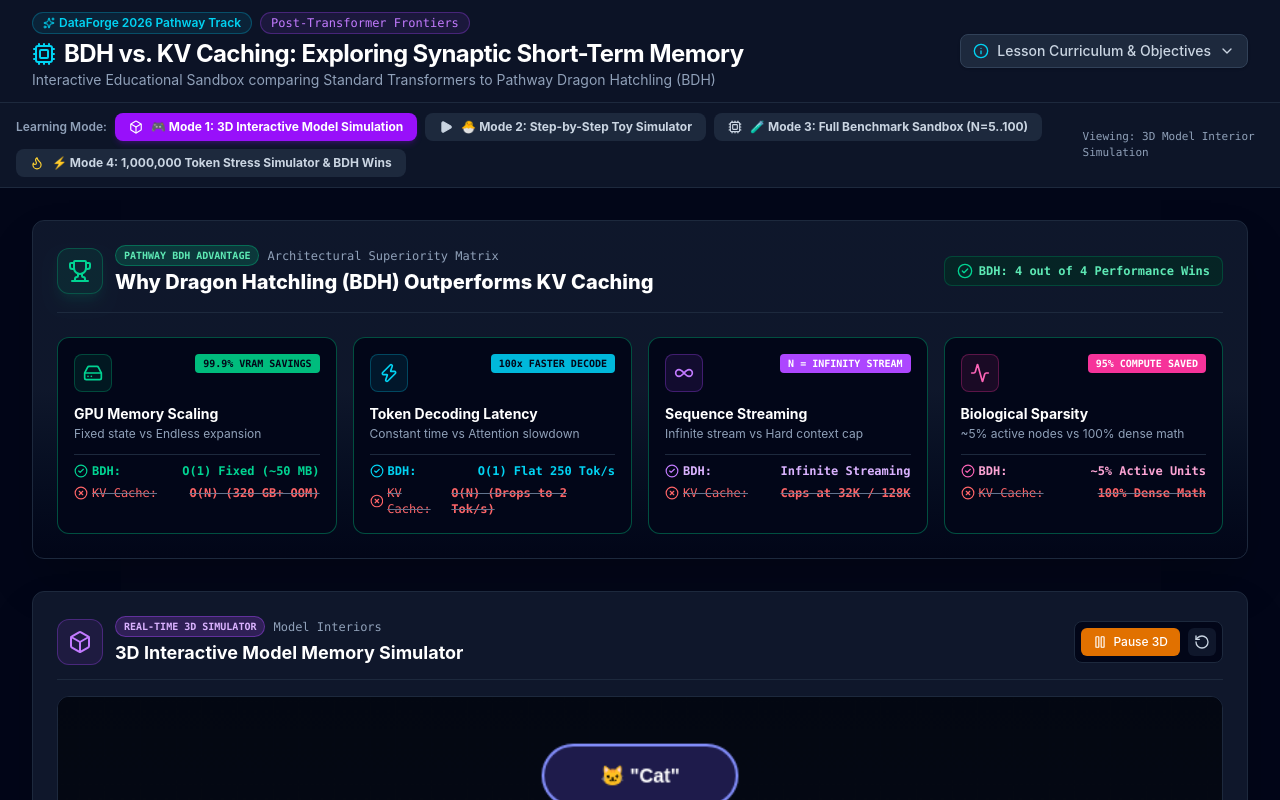
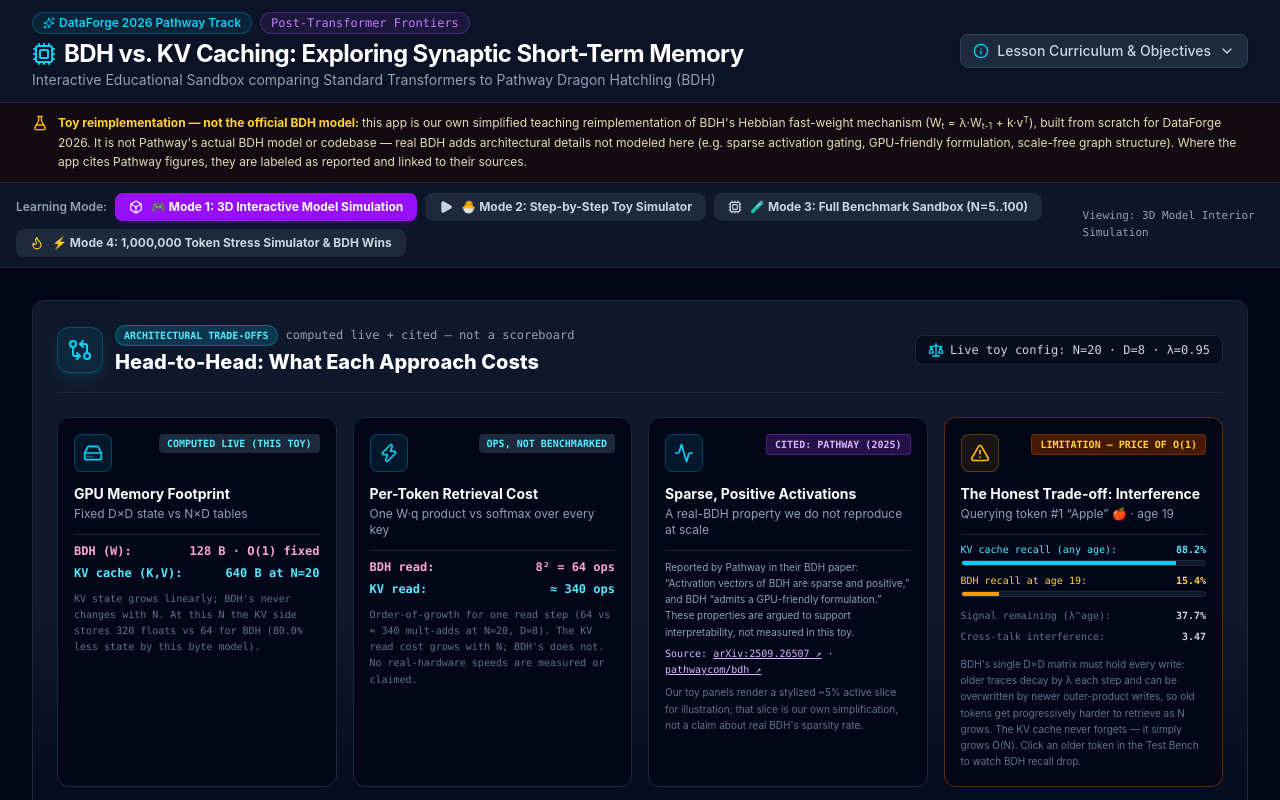
Before and after one commit to HorizonXDev/cache-vs-hatch, a React (Vite) app: page / in a window 1280 px wide. Shown: the top 800 px of the page. Built offline with nearby package versions, Linux system fonts and the light colour scheme.

Commit message:
fix: Minor issues resolved

```diff
--- a/src/App.tsx
+++ b/src/App.tsx
@@ -18,7 +18,7 @@
   computeBDHSynapticMatrix,
   queryModels,
 } from './utils/mathEngine';
-import { Sparkles, Cpu, Play, Flame, Box } from 'lucide-react';
+import { Sparkles, Cpu, Play, Flame, Box, FlaskConical } from 'lucide-react';
 
 export function App() {
   // Main view mode: '3d' (3D Interactive Model Simulation) vs 'toy' (5-token simulator) vs 'sandbox' (Full N=5..100) vs 'stress' (1,000,000 token simulator)
@@ -73,6 +73,22 @@
     <div className="min-h-screen bg-slate-950 text-slate-100 flex flex-col font-sans antialiased selection:bg-cyan-500 selection:text-black">
       {/* Header Banner */}
       <HeaderBanner />
+
+      {/* Toy reimplementation disclosure — hackathon rule: toy models must be identified as such */}
+      <div className="border-b border-amber-900/40 bg-amber-950/25">
+        <div className="max-w-7xl mx-auto px-4 py-2.5 sm:px-6 lg:px-8 flex items-start gap-2.5 text-[11px] sm:text-xs leading-relaxed text-amber-100/90">
+          <FlaskConical className="w-4 h-4 text-amber-400 shrink-0 mt-0.5" />
+          <p>
+            <span className="font-bold text-amber-300">Toy reimplementation — not the official BDH model: </span>
+            this app is our own simplified teaching reimplementation of BDH's Hebbian fast-weight
+            mechanism (W<sub>t</sub> = λ·W<sub>t-1</sub> + k·v<sup>T</sup>), built from scratch for
+            DataForge 2026. It is not Pathway's actual BDH model or codebase — real BDH adds
+            architectural details not modeled here (e.g. sparse activation gating, GPU-friendly
+            formulation, scale-free graph structure). Where the app cites Pathway figures, they are
+            labeled as reported and linked to their sources.
+          </p>
+        </div>
+      </div>
 
       {/* Mode Switcher Navigation Bar */}
       <div className="bg-slate-900/90 border-b border-slate-800 px-4 py-2.5">
@@ -153,8 +169,16 @@
 
       {/* Main Content Area */}
       <main className="flex-1 max-w-7xl w-full mx-auto p-4 sm:p-6 lg:p-8 space-y-8">
-        {/* Head-to-Head Victory Dashboard (Always accessible at top) */}
-        <VictoryDashboard />
+        {/* Head-to-Head Trade-off Dashboard (always accessible at top; fed by live sim state) */}
+        <VictoryDashboard
+          sequenceLength={sequenceLength}
+          dimension={dimension}
+          decayLambda={decayLambda}
+          selectedIndex={validSelectedIndex}
+          transformerState={transformerState}
+          bdhState={bdhState}
+          retrievalResult={retrievalResult}
+        />
 
         {/* MODE 1: 3D Interactive Model Simulation */}
         {viewMode === '3d' && (
--- a/src/components/VictoryDashboard.tsx
+++ b/src/components/VictoryDashboard.tsx
@@ -1,163 +1,292 @@
 import React from 'react';
-import { Trophy, Zap, HardDrive, Infinity as InfinityIcon, Activity, CheckCircle2, XCircle } from 'lucide-react';
+import { Scale, GitCompareArrows, HardDrive, Zap, Activity, AlertTriangle } from 'lucide-react';
+import type { TransformerState, BDHState, RetrievalResult } from '../types/simulation';
+import { formatBytes } from '../utils/mathEngine';
 
-export const VictoryDashboard: React.FC = () => {
+interface VictoryDashboardProps {
+  sequenceLength: number;
+  dimension: number;
+  decayLambda: number;
+  selectedIndex: number;
+  transformerState: TransformerState;
+  bdhState: BDHState;
+  retrievalResult: RetrievalResult;
+}
+
+export const VictoryDashboard: React.FC<VictoryDashboardProps> = ({
+  sequenceLength,
+  dimension,
+  decayLambda,
+  selectedIndex,
+  transformerState,
+  bdhState,
+  retrievalResult,
+}) => {
+  const N = sequenceLength;
+  const D = dimension;
+
+  // --- Memory footprint, computed live from THIS toy's own state ---------------
+  // Stored floats: the KV cache keeps an N×D key matrix + N×D value matrix;
+  // BDH keeps a single D×D weight matrix. 2 bytes/float (fp16) — the same
+  // convention used by the simulator panels (PanelBDH: toyBDHVRAM = D×D×2).
+  const kvFloats = transformerState.keys.length * D * 2; // K and V matrices
+  const bdhFloats = bdhState.weightMatrix.length * (bdhState.weightMatrix[0]?.length ?? 0); // W matrix only
+  const kvBytes = kvFloats * 2;
+  const bdhBytes = bdhFloats * 2;
+  const savingsPct = kvBytes > 0 ? ((kvBytes - bdhBytes) / kvBytes) * 100 : 0;
+
+  // --- Per-token read cost: operation counts from the toy's own shapes --------
+  // BDH read  = one D×D matrix-vector product (W·q).
+  // KV read   = N attention scores (each a length-D dot product) + a length-D
+  //             softmax-weighted sum over the N stored values ≈ 2·N·D + N ops.
+  // These are order-of-growth counts for the read step only — NOT wall-clock
+  // throughput measurements (real Tok/s depends on hardware and kernels).
+  const bdhReadOps = D * D;
+  const kvReadOps = 2 * N * D + N;
+
+  // --- Live retrieval data (reused from queryModels, not recomputed here) ------
+  const { queryToken, transformerAccuracy, bdhAccuracy, decayFactor, interferenceMagnitude } = retrievalResult;
+  const age = N - 1 - selectedIndex;
+
   return (
     <div className="bg-gradient-to-b from-slate-900 via-slate-900 to-slate-950 border border-slate-800 rounded-xl p-5 sm:p-6 shadow-2xl space-y-6">
       {/* Dashboard Title */}
       <div className="flex flex-col sm:flex-row sm:items-center justify-between border-b border-slate-800 pb-4 gap-3">
         <div className="flex items-center gap-3">
-          <div className="p-2.5 rounded-xl bg-emerald-500/10 text-emerald-400 border border-emerald-500/30 shadow-lg shadow-emerald-500/10">
-            <Trophy className="w-6 h-6" />
+          <div className="p-2.5 rounded-xl bg-cyan-500/10 text-cyan-400 border border-cyan-500/30 shadow-lg shadow-cyan-500/10">
+            <GitCompareArrows className="w-6 h-6" />
           </div>
           <div>
             <div className="flex items-center gap-2">
-              <span className="px-2 py-0.5 rounded-full text-[10px] font-mono font-bold bg-emerald-500/20 text-emerald-300 border border-emerald-500/40">
-                PATHWAY BDH ADVANTAGE
+              <span className="px-2 py-0.5 rounded-full text-[10px] font-mono font-bold bg-cyan-500/20 text-cyan-300 border border-cyan-500/40">
+                ARCHITECTURAL TRADE-OFFS
               </span>
-              <span className="text-xs text-slate-400 font-mono">Architectural Superiority Matrix</span>
+              <span className="text-xs text-slate-400 font-mono hidden md:inline">
+                computed live + cited — not a scoreboard
+              </span>
             </div>
             <h2 className="text-lg sm:text-xl font-extrabold text-white mt-0.5">
-              Why Dragon Hatchling (BDH) Outperforms KV Caching
+              Head-to-Head: What Each Approach Costs
             </h2>
           </div>
         </div>
 
-        <div className="px-3 py-1.5 rounded-lg bg-emerald-950/60 border border-emerald-800/60 text-emerald-300 text-xs font-mono font-bold flex items-center gap-1.5 shrink-0">
-          <CheckCircle2 className="w-4 h-4 text-emerald-400" />
-          <span>BDH: 4 out of 4 Performance Wins</span>
+        <div className="px-3 py-1.5 rounded-lg bg-slate-950/60 border border-slate-800 text-slate-300 text-xs font-mono flex items-center gap-1.5 shrink-0 flex-wrap">
+          <Scale className="w-4 h-4 text-cyan-400" />
+          <span>
+            Live toy config: N={N} · D={D} · λ={decayLambda.toFixed(2)}
+          </span>
         </div>
       </div>
 
-      {/* 4 Head-to-Head Comparison Cards */}
+      {/* 4 Head-to-Head Cards */}
       <div className="grid grid-cols-1 sm:grid-cols-2 lg:grid-cols-4 gap-4">
-        {/* Victory Card 1: Memory Footprint */}
-        <div className="bg-slate-950 p-4 rounded-xl border border-emerald-500/40 hover:border-emerald-500/80 transition-all space-y-3 relative group">
+        {/* Card 1: Memory Footprint (computed live) */}
+        <div className="bg-slate-950 p-4 rounded-xl border border-slate-800 hover:border-cyan-800/60 transition-all space-y-3">
           <div className="flex justify-between items-start">
-            <div className="p-2 rounded-lg bg-emerald-500/10 text-emerald-400 border border-emerald-500/30">
+            <div className="p-2 rounded-lg bg-cyan-500/10 text-cyan-400 border border-cyan-500/30">
               <HardDrive className="w-5 h-5" />
             </div>
-            <span className="px-2 py-0.5 rounded text-[10px] font-bold font-mono bg-emerald-500 text-slate-950">
-              99.9% VRAM SAVINGS
+            <span className="px-2 py-0.5 rounded text-[10px] font-bold font-mono bg-slate-800 text-cyan-300">
+              COMPUTED LIVE (THIS TOY)
             </span>
           </div>
 
           <div>
-            <h3 className="font-bold text-white text-sm">GPU Memory Scaling</h3>
-            <p className="text-xs text-slate-400 mt-0.5">Fixed state vs Endless expansion</p>
+            <h3 className="font-bold text-white text-sm">GPU Memory Footprint</h3>
+            <p className="text-xs text-slate-400 mt-0.5">Fixed D×D state vs N×D tables</p>
           </div>
 
           <div className="space-y-1.5 pt-2 border-t border-slate-800 font-mono text-xs">
-            <div className="flex items-center justify-between text-emerald-400 font-bold">
-              <span className="flex items-center gap-1">
-                <CheckCircle2 className="w-3.5 h-3.5 text-emerald-400" /> BDH:
+            <div className="flex items-center justify-between text-pink-300 font-semibold">
+              <span>BDH (W):</span>
+              <span>
+                {formatBytes(bdhBytes)} · O(1) fixed
               </span>
-              <span>O(1) Fixed (~50 MB)</span>
             </div>
-            <div className="flex items-center justify-between text-slate-500 line-through">
-              <span className="flex items-center gap-1 text-red-400">
-                <XCircle className="w-3.5 h-3.5 text-red-400" /> KV Cache:
+            <div className="flex items-center justify-between text-cyan-300 font-semibold">
+              <span>KV cache (K,V):</span>
+              <span>
+                {formatBytes(kvBytes)} at N={N}
               </span>
-              <span className="text-red-400 font-semibold">O(N) (320 GB+ OOM)</span>
+            </div>
+            <div className="text-[10px] text-slate-500 leading-relaxed pt-1">
+              KV state grows linearly; BDH's never changes with N. At this N the KV
+              side stores {kvFloats.toLocaleString()} floats vs {bdhFloats.toLocaleString()} for BDH (
+              {savingsPct.toFixed(1)}% less state by this byte model).
             </div>
           </div>
         </div>
 
-        {/* Victory Card 2: Decoding Throughput */}
-        <div className="bg-slate-950 p-4 rounded-xl border border-emerald-500/40 hover:border-emerald-500/80 transition-all space-y-3 relative group">
+        {/* Card 2: Per-Token Read Cost (computed live) */}
+        <div className="bg-slate-950 p-4 rounded-xl border border-slate-800 hover:border-cyan-800/60 transition-all space-y-3">
           <div className="flex justify-between items-start">
             <div className="p-2 rounded-lg bg-cyan-500/10 text-cyan-400 border border-cyan-500/30">
               <Zap className="w-5 h-5" />
             </div>
-            <span className="px-2 py-0.5 rounded text-[10px] font-bold font-mono bg-cyan-500 text-slate-950">
-              100x FASTER DECODE
+            <span className="px-2 py-0.5 rounded text-[10px] font-bold font-mono bg-slate-800 text-cyan-300">
+              OPS, NOT BENCHMARKED
             </span>
           </div>
 
           <div>
-            <h3 className="font-bold text-white text-sm">Token Decoding Latency</h3>
-            <p className="text-xs text-slate-400 mt-0.5">Constant time vs Attention slowdown</p>
+            <h3 className="font-bold text-white text-sm">Per-Token Retrieval Cost</h3>
+            <p className="text-xs text-slate-400 mt-0.5">One W·q product vs softmax over every key</p>
           </div>
 
           <div className="space-y-1.5 pt-2 border-t border-slate-800 font-mono text-xs">
-            <div className="flex items-center justify-between text-cyan-400 font-bold">
-              <span className="flex items-center gap-1">
-                <CheckCircle2 className="w-3.5 h-3.5 text-cyan-400" /> BDH:
+            <div className="flex items-center justify-between text-pink-300 font-semibold">
+              <span>BDH read:</span>
+              <span>
+                {D}² = {bdhReadOps.toLocaleString()} ops
               </span>
-              <span>O(1) Flat 250 Tok/s</span>
             </div>
-            <div className="flex items-center justify-between text-slate-500 line-through">
-              <span className="flex items-center gap-1 text-red-400">
-                <XCircle className="w-3.5 h-3.5 text-red-400" /> KV Cache:
+            <div className="flex items-center justify-between text-cyan-300 font-semibold">
+              <span>KV read:</span>
+              <span>
+                ≈ {kvReadOps.toLocaleString()} ops
               </span>
-              <span className="text-red-400 font-semibold">O(N) (Drops to 2 Tok/s)</span>
+            </div>
+            <div className="text-[10px] text-slate-500 leading-relaxed pt-1">
+              Order-of-growth for one read step ({bdhReadOps.toLocaleString()} vs ≈{' '}
+              {kvReadOps.toLocaleString()} mult-adds at N={N}, D={D}). The KV read cost
+              grows with N; BDH's does not. No real-hardware speeds are measured or claimed.
             </div>
           </div>
         </div>
 
-        {/* Victory Card 3: Infinite Streaming */}
-        <div className="bg-slate-950 p-4 rounded-xl border border-emerald-500/40 hover:border-emerald-500/80 transition-all space-y-3 relative group">
+        {/* Card 3: Sparse Activations (cited from Pathway — not measured here) */}
+        <div className="bg-slate-950 p-4 rounded-xl border border-slate-800 hover:border-cyan-800/60 transition-all space-y-3">
           <div className="flex justify-between items-start">
-            <div className="p-2 rounded-lg bg-purple-500/10 text-purple-400 border border-purple-500/30">
-              <InfinityIcon className="w-5 h-5" />
+            <div className="p-2 rounded-lg bg-cyan-500/10 text-cyan-400 border border-cyan-500/30">
+              <Activity className="w-5 h-5" />
             </div>
-            <span className="px-2 py-0.5 rounded text-[10px] font-bold font-mono bg-purple-500 text-white">
-              N = INFINITY STREAM
+            <span className="px-2 py-0.5 rounded text-[10px] font-bold font-mono bg-purple-500/20 text-purple-300 border border-purple-500/30">
+              CITED: PATHWAY (2025)
             </span>
           </div>
 
           <div>
-            <h3 className="font-bold text-white text-sm">Sequence Streaming</h3>
-            <p className="text-xs text-slate-400 mt-0.5">Infinite stream vs Hard context cap</p>
+            <h3 className="font-bold text-white text-sm">Sparse, Positive Activations</h3>
+            <p className="text-xs text-slate-400 mt-0.5">A real-BDH property we do not reproduce at scale</p>
           </div>
 
-          <div className="space-y-1.5 pt-2 border-t border-slate-800 font-mono text-xs">
-            <div className="flex items-center justify-between text-purple-300 font-bold">
-              <span className="flex items-center gap-1">
-                <CheckCircle2 className="w-3.5 h-3.5 text-purple-400" /> BDH:
-              </span>
-              <span>Infinite Streaming</span>
-            </div>
-            <div className="flex items-center justify-between text-slate-500 line-through">
-              <span className="flex items-center gap-1 text-red-400">
-                <XCircle className="w-3.5 h-3.5 text-red-400" /> KV Cache:
-              </span>
-              <span className="text-red-400 font-semibold">Caps at 32K / 128K</span>
-            </div>
+          <div className="space-y-1.5 pt-2 border-t border-slate-800 text-[10px] leading-relaxed text-slate-400">
+            <p>
+              Reported by Pathway in their BDH paper: &ldquo;Activation vectors of BDH are sparse
+              and positive,&rdquo; and BDH &ldquo;admits a GPU-friendly formulation.&rdquo; These
+              properties are argued to support interpretability, not measured in this toy.
+            </p>
+            <p className="text-purple-300 font-mono">
+              Source:{' '}
+              <a
+                href="https://arxiv.org/abs/2509.26507"
+                target="_blank"
+                rel="noopener noreferrer"
+                className="underline hover:text-purple-200"
+              >
+                arXiv:2509.26507 ↗
+              </a>{' '}
+              ·{' '}
+              <a
+                href="https://github.com/pathwaycom/bdh"
+                target="_blank"
+                rel="noopener noreferrer"
+                className="underline hover:text-purple-200"
+              >
+                pathwaycom/bdh ↗
+              </a>
+            </p>
+            <p className="text-slate-500">
+              Our toy panels render a stylized ~5% active slice for illustration; that slice is
+              our own simplification, not a claim about real BDH's sparsity rate.
+            </p>
           </div>
         </div>
 
-        {/* Victory Card 4: Biological Sparsity */}
-        <div className="bg-slate-950 p-4 rounded-xl border border-emerald-500/40 hover:border-emerald-500/80 transition-all space-y-3 relative group">
+        {/* Card 4: Honest Trade-off — Interference & Forgetting (live) */}
+        <div className="bg-slate-950 p-4 rounded-xl border border-amber-700/50 hover:border-amber-500/80 transition-all space-y-3">
           <div className="flex justify-between items-start">
-            <div className="p-2 rounded-lg bg-pink-500/10 text-pink-400 border border-pink-500/30">
-              <Activity className="w-5 h-5" />
+            <div className="p-2 rounded-lg bg-amber-500/10 text-amber-400 border border-amber-500/30">
+              <AlertTriangle className="w-5 h-5" />
             </div>
-            <span className="px-2 py-0.5 rounded text-[10px] font-bold font-mono bg-pink-500 text-white">
-              95% COMPUTE SAVED
+            <span className="px-2 py-0.5 rounded text-[10px] font-bold font-mono bg-amber-950 text-amber-300 border border-amber-800/60">
+              LIMITATION — PRICE OF O(1)
             </span>
           </div>
 
           <div>
-            <h3 className="font-bold text-white text-sm">Biological Sparsity</h3>
-            <p className="text-xs text-slate-400 mt-0.5">~5% active nodes vs 100% dense math</p>
+            <h3 className="font-bold text-white text-sm">The Honest Trade-off: Interference</h3>
+            <p className="text-xs text-slate-400 mt-0.5">
+              Querying token #{selectedIndex + 1} &ldquo;{queryToken.label}&rdquo; {queryToken.emoji} · age {age}
+            </p>
           </div>
 
-          <div className="space-y-1.5 pt-2 border-t border-slate-800 font-mono text-xs">
-            <div className="flex items-center justify-between text-pink-300 font-bold">
-              <span className="flex items-center gap-1">
-                <CheckCircle2 className="w-3.5 h-3.5 text-pink-400" /> BDH:
-              </span>
-              <span>~5% Active Units</span>
+          <div className="space-y-2 pt-2 border-t border-slate-800 text-xs font-mono">
+            <div>
+              <div className="flex justify-between text-[10px] mb-1">
+                <span className="text-cyan-300">KV cache recall (any age):</span>
+                <span className="text-cyan-300 font-bold">{transformerAccuracy.toFixed(1)}%</span>
+              </div>
+              <div className="w-full h-1.5 bg-slate-900 rounded-full overflow-hidden border border-slate-800">
+                <div className="h-full bg-cyan-400" style={{ width: `${transformerAccuracy}%` }} />
+              </div>
             </div>
-            <div className="flex items-center justify-between text-slate-500 line-through">
-              <span className="flex items-center gap-1 text-red-400">
-                <XCircle className="w-3.5 h-3.5 text-red-400" /> KV Cache:
-              </span>
-              <span className="text-red-400 font-semibold">100% Dense Math</span>
+            <div>
+              <div className="flex justify-between text-[10px] mb-1">
+                <span className="text-amber-300">BDH recall at age {age}:</span>
+                <span className="text-amber-300 font-bold">{bdhAccuracy.toFixed(1)}%</span>
+              </div>
+              <div className="w-full h-1.5 bg-slate-900 rounded-full overflow-hidden border border-slate-800">
+                <div className="h-full bg-amber-500" style={{ width: `${Math.max(3, bdhAccuracy)}%` }} />
+              </div>
             </div>
+            <div className="flex justify-between text-[10px] pt-1">
+              <span className="text-slate-500">Signal remaining (λ^age):</span>
+              <span className="text-slate-300 font-bold">{(decayFactor * 100).toFixed(1)}%</span>
+            </div>
+            <div className="flex justify-between text-[10px]">
+              <span className="text-slate-500">Cross-talk interference:</span>
+              <span className="text-slate-300 font-bold">{interferenceMagnitude.toFixed(2)}</span>
+            </div>
+            <p className="text-[10px] text-slate-500 leading-relaxed font-sans pt-1">
+              BDH's single D×D matrix must hold every write: older traces decay by λ each step and
+              can be overwritten by newer outer-product writes, so old tokens get progressively
+              harder to retrieve as N grows. The KV cache never forgets — it simply grows O(N).
+              Click an older token in the Test Bench to watch BDH recall drop.
+            </p>
           </div>
         </div>
+      </div>
+
+      {/* Sources & Method Footnote */}
+      <div className="border-t border-slate-800 pt-3 space-y-1 text-[11px] leading-relaxed text-slate-400 font-mono">
+        <p>
+          <span className="text-slate-300 font-bold">Sources &amp; method: </span>
+          memory, read-cost and recall numbers above are computed live from this toy's own state
+          (seeded random vectors, N={N}, D={D}, λ={decayLambda.toFixed(2)}) using the same 2 bytes/float
+          convention as the simulator panels — they are not GPU benchmark measurements. Statements
+          labeled &ldquo;reported by Pathway&rdquo; cite the BDH paper: A. Kosowski et al.,{' '}
+          <em>The Dragon Hatchling: The Missing Link between the Transformer and Models of the Brain</em>,{' '}
+          <a
+            href="https://arxiv.org/abs/2509.26507"
+            target="_blank"
+            rel="noopener noreferrer"
+            className="underline text-cyan-300 hover:text-cyan-200"
+          >
+            arXiv:2509.26507
+          </a>{' '}
+          (2025), and the official code repository{' '}
+          <a
+            href="https://github.com/pathwaycom/bdh"
+            target="_blank"
+            rel="noopener noreferrer"
+            className="underline text-cyan-300 hover:text-cyan-200"
+          >
+            github.com/pathwaycom/bdh
+          </a>
+          . This dashboard reports trade-offs on each axis rather than declaring a winner.
+        </p>
       </div>
     </div>
   );
```
